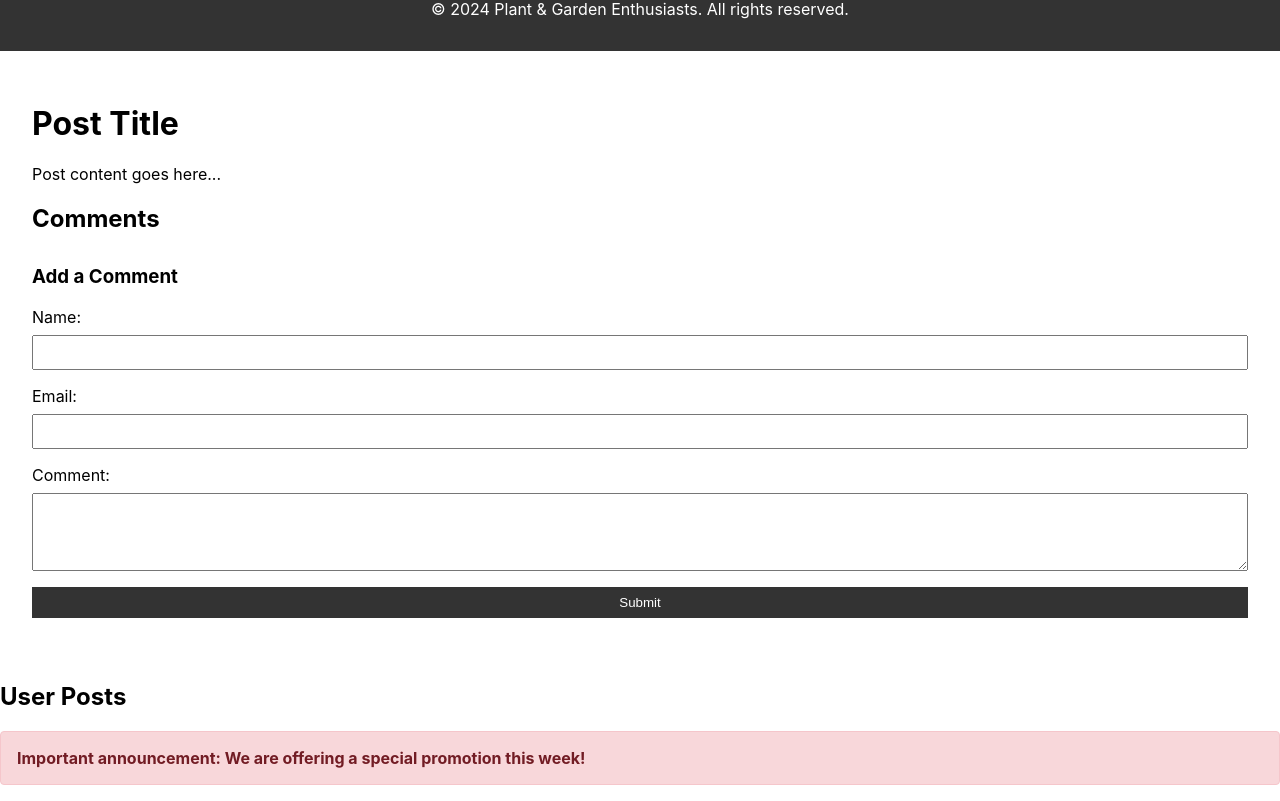
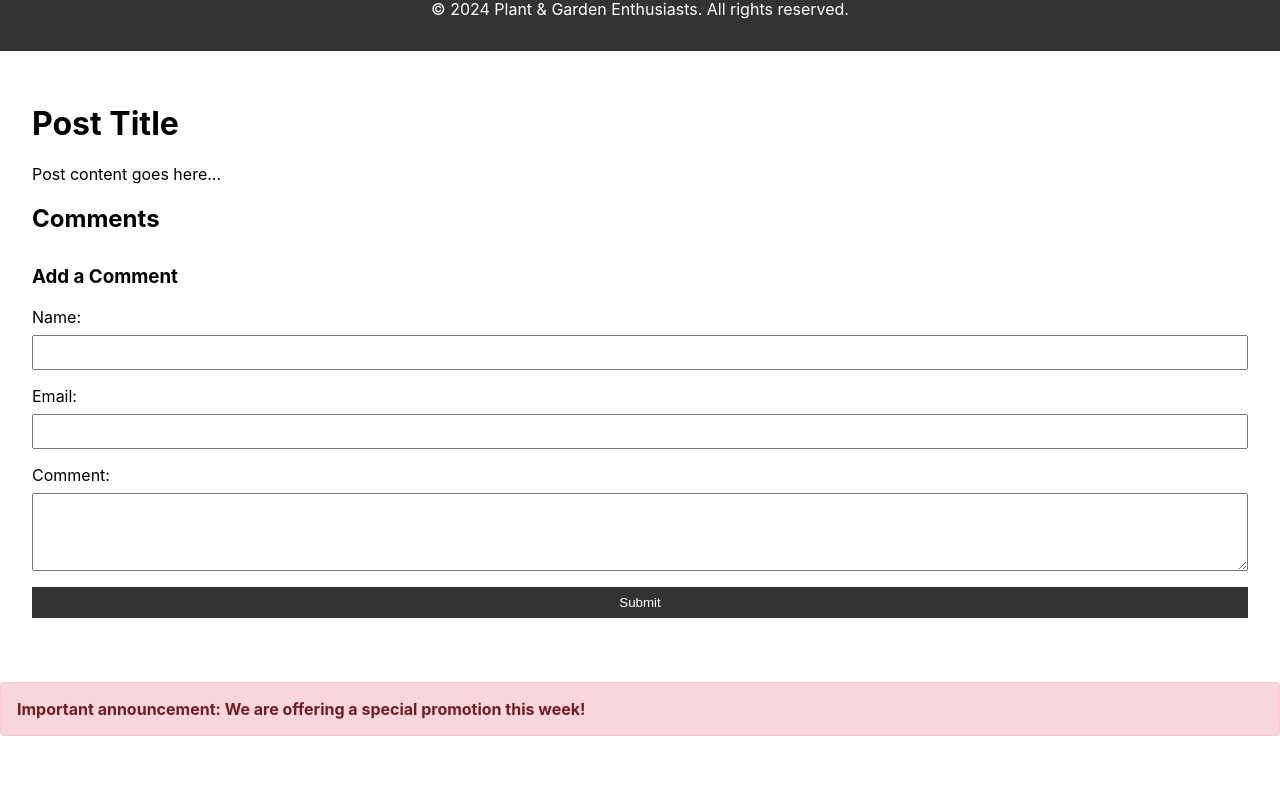
Before and after one commit to mohamedmehdigara/react-plant-garden-platform, a React (Create React App) app: page / in a window 1280 px wide. Shown: the part 469-1270 px from the top of the page. After the commit the page ends 1221 px from the top, so only its background shows below. Built offline with nearby package versions, Linux system fonts and the light colour scheme.

Commit message:
added files

```diff
--- a/src/App.js
+++ b/src/App.js
@@ -5,7 +5,6 @@ import Footer from './components/Footer';
 import UserProfile from './components/UserProfile';
 import PostDetail from './components/PostDetail';
 import TagList from './components/TagList';
-import UserPosts from './components/UserPosts';
 import NotificationBanner from './components/NotificationBanner';
 
 function App() {
@@ -16,7 +15,6 @@ function App() {
       <Footer />
       <PostDetail/>
       <TagList/>
-      <UserPosts/>
       <NotificationBanner message="Important announcement: We are offering a special promotion this week!" />
 
     </div>
--- a/src/components/Header.js
+++ b/src/components/Header.js
@@ -76,27 +76,38 @@ const Home = () => (
   </div>
 );
 
-const UserPosts = (posts) => (
-  <div>
-    <h2>Posts</h2>
+const UserPosts = ({ posts }) => {
+  const Container = styled.div`
+  margin-top: 2rem;
+`;
 
+const PostContainer = styled.div`
+  border: 1px solid #ccc;
+  margin-bottom: 1rem;
+  padding: 1rem;
+`;
 
+const Title = styled.h2`
+  margin-top: 0;
+`;
+
+const Content = styled.p`
+  color: #333;
+`;
 
   return (
+    <Container>
       <h2>User Posts</h2>
       {posts && posts.map((post, index) => (
-        <div>
+        <PostContainer key={index}>
           <Title>{post.title}</Title>
-          <div>{post.content}</div>
+          <Content>{post.content}</Content>
           <p>Author: {post.author}</p>
-          </div>
+        </PostContainer>
       ))}
+    </Container>
   );
-
-
-    {/* Add Posts content here */}
-  </div>
-);
+}
 
 const AboutSection = () => (
   <div>
--- a/src/components/UserPosts.js
+++ /dev/null
@@ -1,38 +0,0 @@
-// src/components/UserPosts.js
-import React from 'react';
-import styled from 'styled-components';
-
-const Container = styled.div`
-  margin-top: 2rem;
-`;
-
-const PostContainer = styled.div`
-  border: 1px solid #ccc;
-  margin-bottom: 1rem;
-  padding: 1rem;
-`;
-
-const Title = styled.h2`
-  margin-top: 0;
-`;
-
-const Content = styled.p`
-  color: #333;
-`;
-
-const UserPosts = ({ posts }) => {
-  return (
-    <Container>
-      <h2>User Posts</h2>
-      {posts && posts.map((post, index) => (
-        <PostContainer key={index}>
-          <Title>{post.title}</Title>
-          <Content>{post.content}</Content>
-          <p>Author: {post.author}</p>
-        </PostContainer>
-      ))}
-    </Container>
-  );
-}
-
-export default UserPosts;
```
